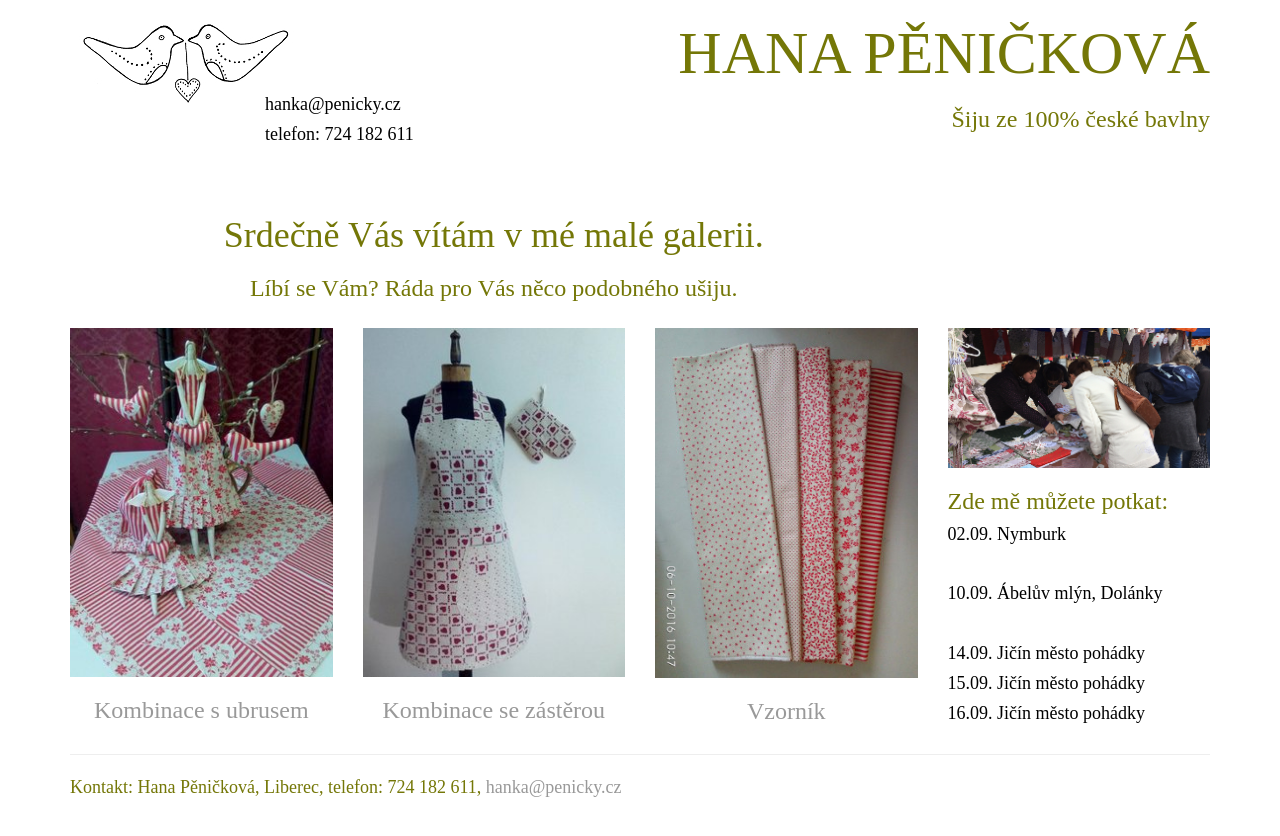
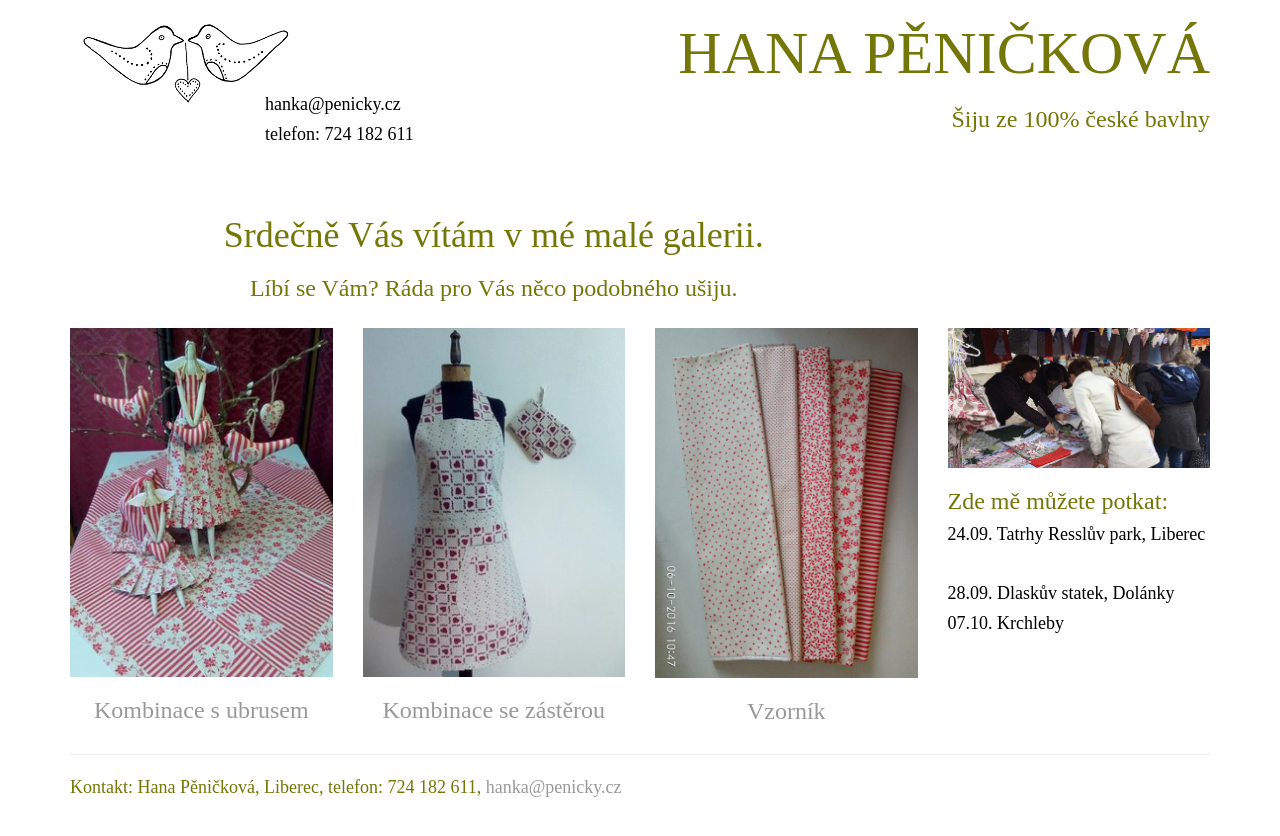
Before and after one commit to janavit/svadlenka, a Jekyll site: the page built from index.md, in a window 1280 px wide. Shown: the top 836 px of the page. Built offline with Jekyll 4.4.1, drawn with Linux system fonts in a browser that asks for light colours.

Commit message:
new entries

```diff
--- a/index.md
+++ b/index.md
@@ -48,12 +48,15 @@ home: true
             <h4>22.07. Jizerka</h4>
             <h4>19.08. Štěpánka</h4>
             <h4>26.08. Pecka</h4>
-            <h4>27.08. Pecka</h4>-->
+            <h4>27.08. Pecka</h4>
             <h4>02.09. Nymburk</h4>
             <h4>10.09. Ábelův mlýn, Dolánky</h4>
             <h4>14.09. Jičín město pohádky</h4>
             <h4>15.09. Jičín město pohádky</h4>
-            <h4>16.09. Jičín město pohádky</h4>
+            <h4>16.09. Jičín město pohádky</h4>-->
+            <h4>24.09. Tatrhy Resslův park, Liberec</h4>
+            <h4>28.09. Dlaskův statek, Dolánky</h4>
+            <h4>07.10. Krchleby</h4>
         </div>
     </div>
 </div>
```
